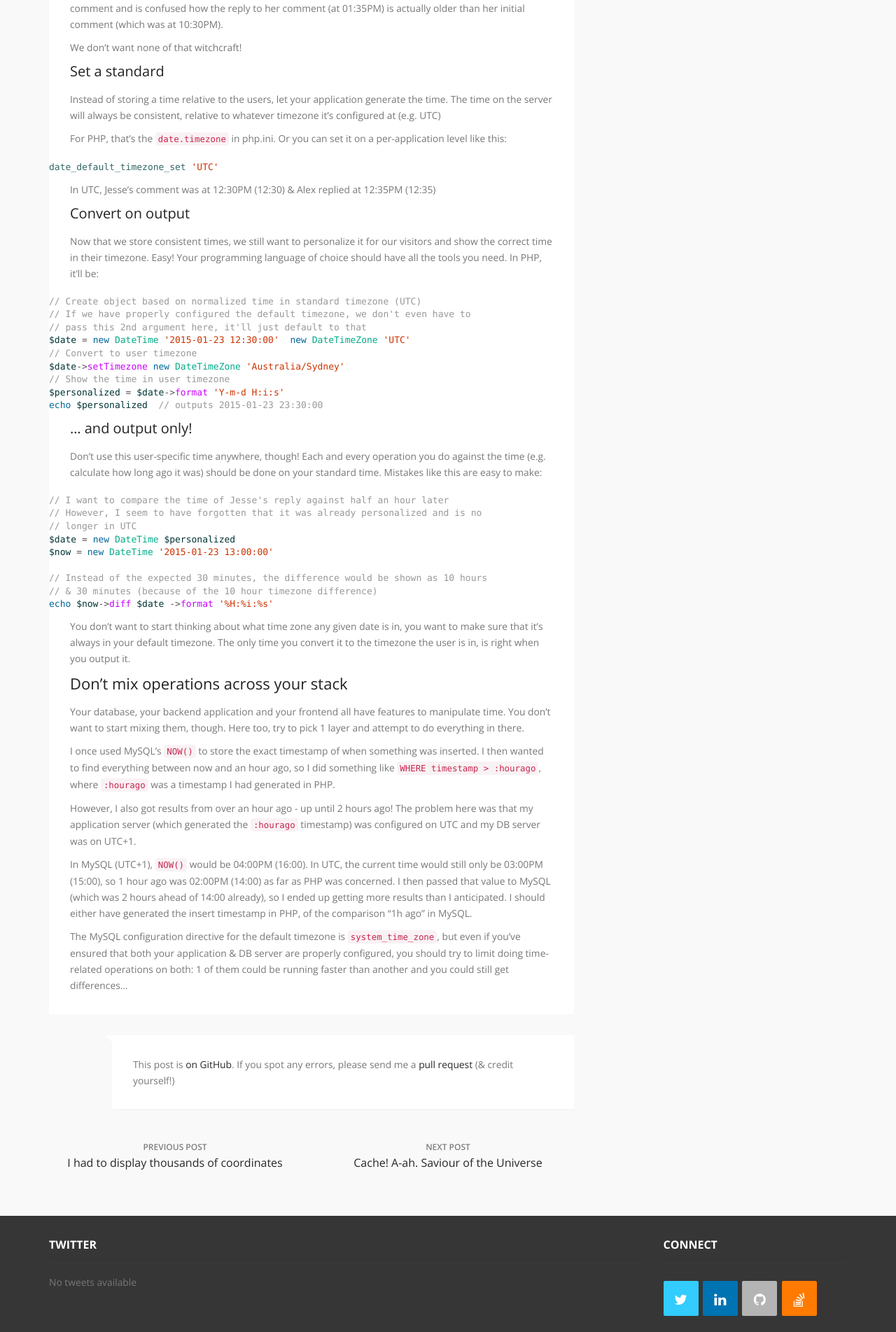
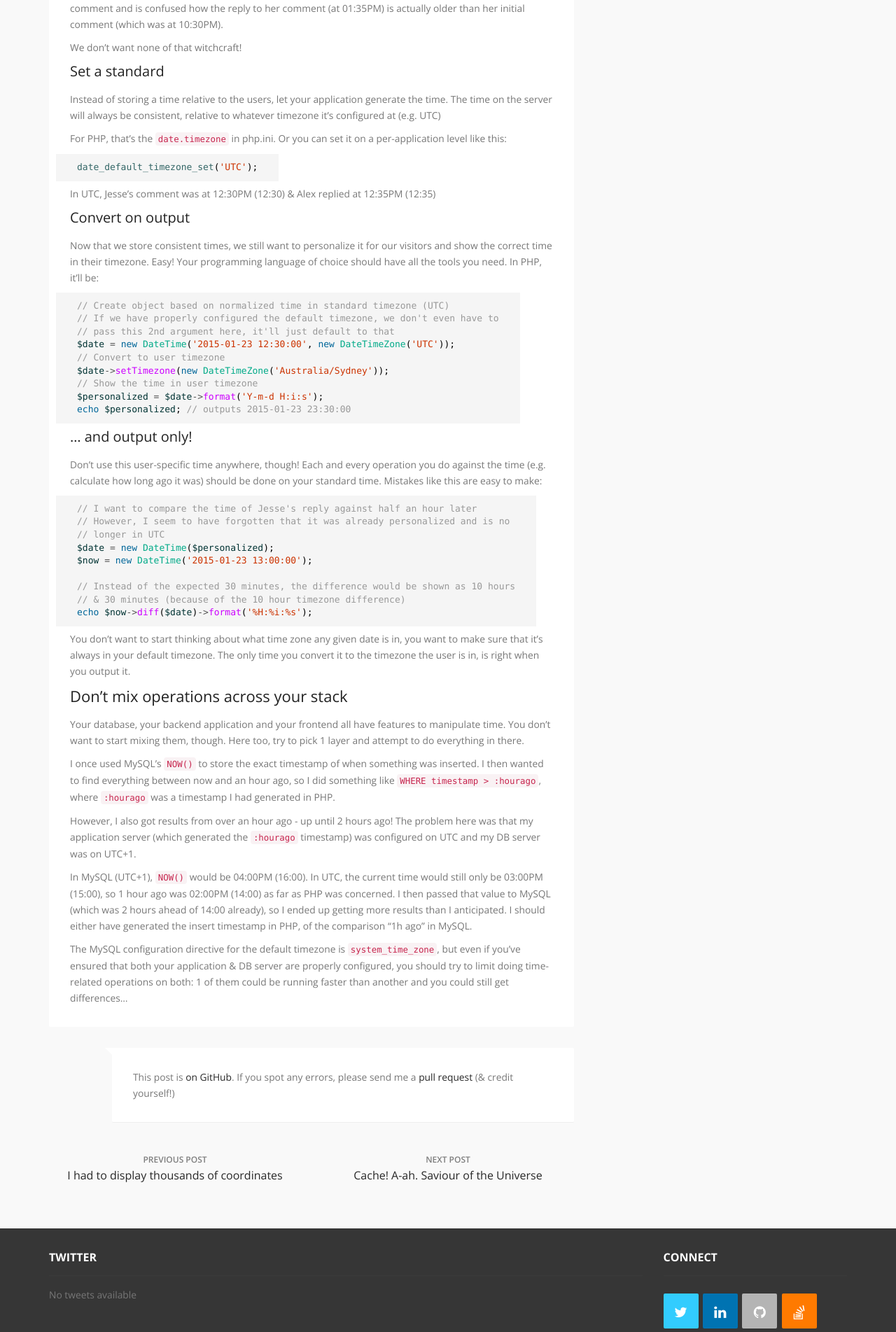
Before and after one commit to matthiasmullie/mullie.eu, a Jekyll site: the page built from _posts/2015-01-23-time-and-timezones.md, in a window 1280 px wide. Shown: the part 1065-2968 px from the top of the page at 70% size. Built offline with Jekyll 4.4.1, drawn with Linux system fonts in a browser that asks for light colours.

Commit message:
Update highlight styles as highlighter changed

```diff
--- a/public/assets/css/override.css
+++ b/public/assets/css/override.css
@@ -74,19 +74,23 @@
 }
 
 /*
- * Override butt ugly highlight style.
+ * Override butt ugly highlight style. & make big code blocks should take full
+ * content width.
  */
-.highlight {
-	background: none;
+div.highlighter-rouge pre {
+	margin: 0 -30px;
+	padding: 10px 30px;
+	background: #f5f5f5;
+	border: none;
+	border-radius: 0;
 	display: block;
-	margin: 0 -30px;
-	padding: 0;
 }
 
-.highlight pre {
-	padding: 10px 30px;
-	border: none;
-	border-radius: 0;
+/*
+ * Default color for elements not styled in syntax.css
+ */
+div.highlighter-rouge code {
+	color: #000;
 }
 
 /*
```
